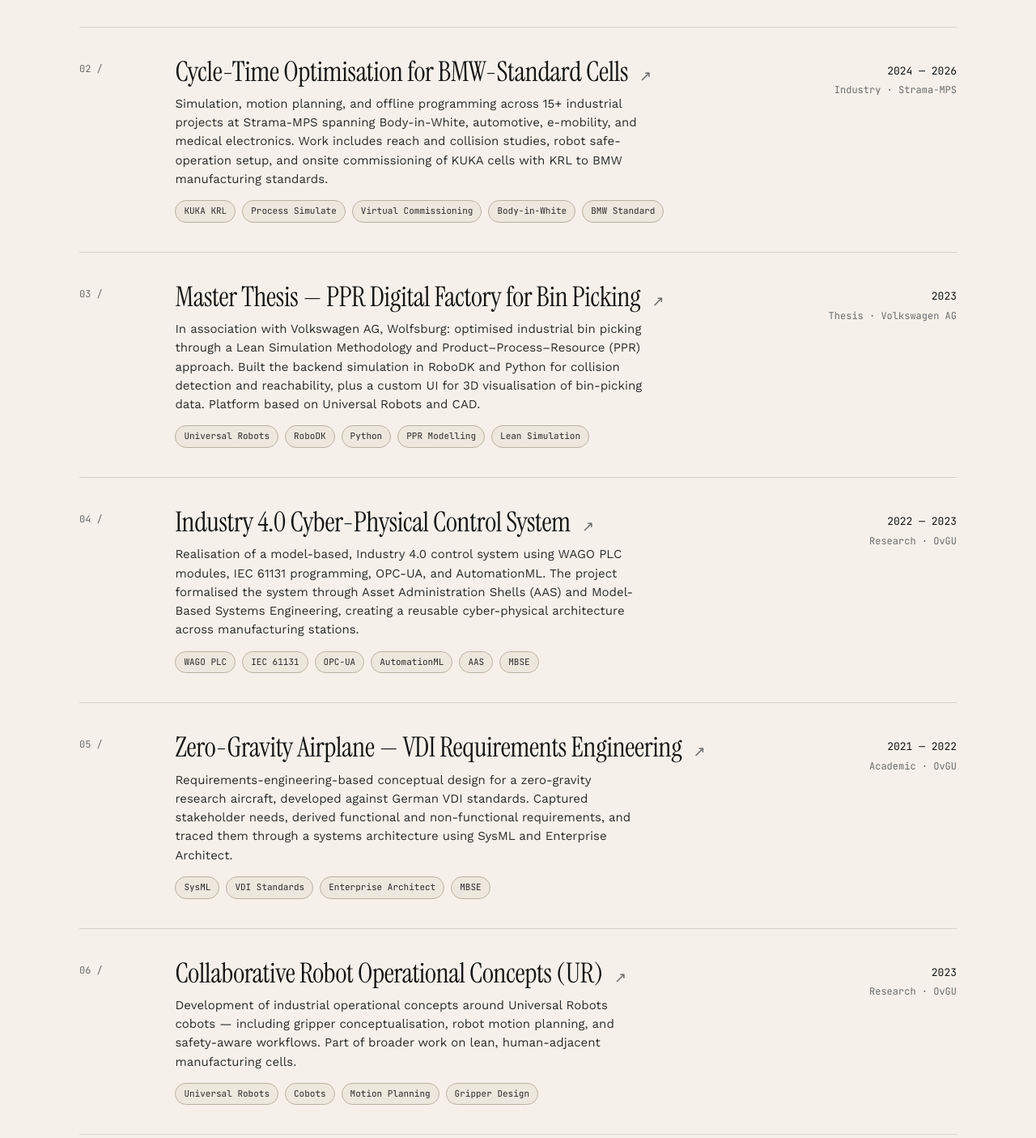
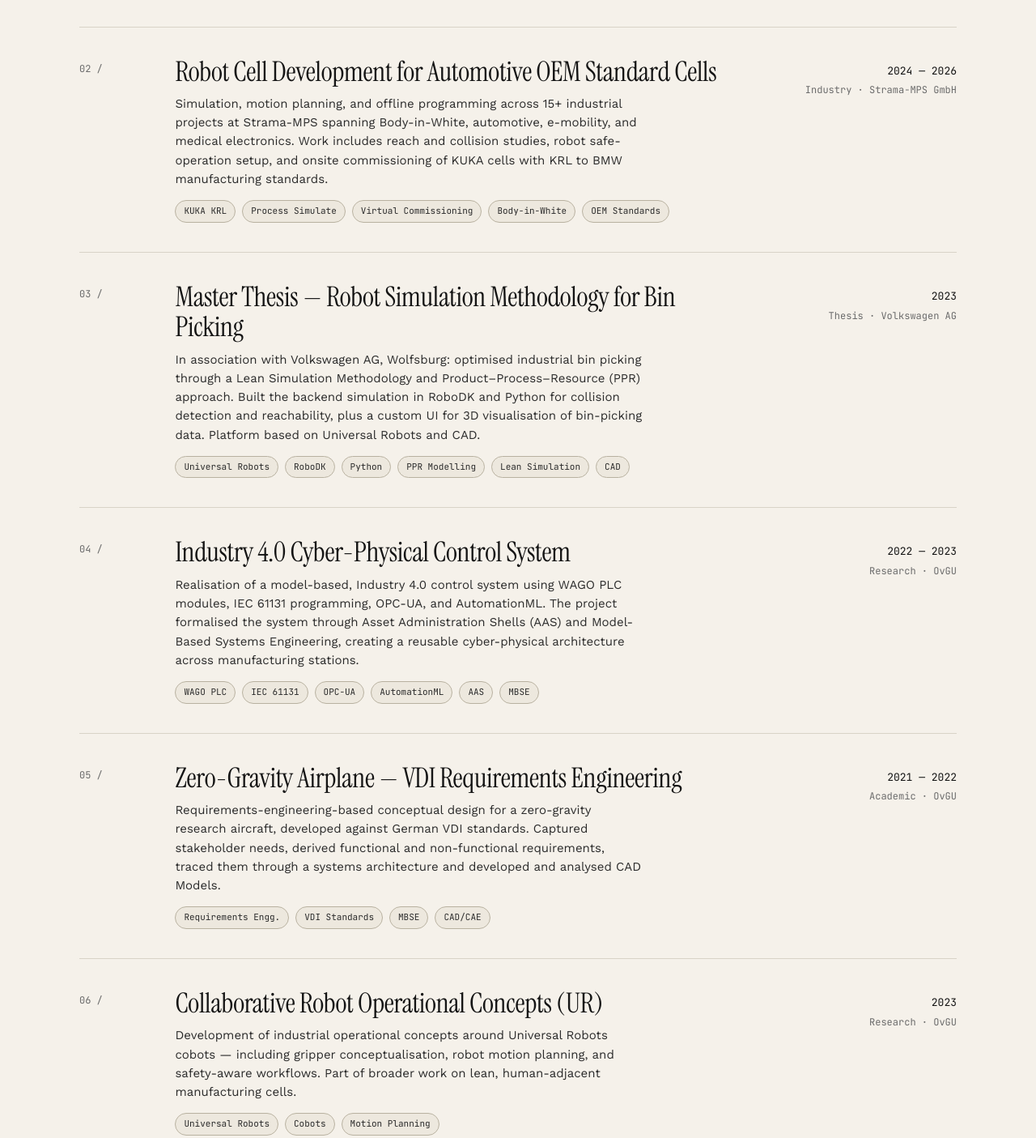
Before and after one commit to Thejas12Dixit/Thejas12Dixit.github.io, a plain HTML site: page index.html in a window 1280 px wide. Shown: the part 2849-4254 px from the top of the page at 81% size. Drawn offline with nearby package versions, Linux system fonts and the light colour scheme.

Commit message:
Add files via upload

```diff
--- a/index.html
+++ b/index.html
@@ -532,8 +532,8 @@
             <p>
               I care about the unglamorous details — cycle time, reach, clearance, safe zones,
               and the twenty small decisions that decide whether a robot cell works on day one
-              or week four. Outside of work I travel, cook, hike, read books
-              , watch animes to documentaries and ofcourse doomscroll Instagram.
+              or week four. Outside of work I travel, cook, hike, read
+              , watch anything from animes to documentaries and of course doomscroll Instagram.
             </p>
           </div>
 
@@ -602,8 +602,7 @@
             <div class="project-num">02 /</div>
             <div class="project-body">
               <h3 class="project-title">
-                Cycle-Time Optimisation for BMW-Standard Cells
-                <span class="project-arrow">↗</span>
+                Robot Cell Development for Automotive OEM Standard Cells
               </h3>
               <p class="project-desc">
                 Simulation, motion planning, and offline programming across 15+ industrial
@@ -617,12 +616,12 @@
                 <span class="tag">Process Simulate</span>
                 <span class="tag">Virtual Commissioning</span>
                 <span class="tag">Body-in-White</span>
-                <span class="tag">BMW Standard</span>
+                <span class="tag">OEM Standards</span>
               </div>
             </div>
             <div class="project-meta">
               <span class="year">2024 — 2026</span>
-              <span>Industry · Strama-MPS</span>
+              <span>Industry · Strama-MPS GmbH</span>
             </div>
           </a>
 
@@ -630,8 +629,7 @@
             <div class="project-num">03 /</div>
             <div class="project-body">
               <h3 class="project-title">
-                Master Thesis — PPR Digital Factory for Bin Picking
-                <span class="project-arrow">↗</span>
+                Master Thesis — Robot Simulation Methodology for Bin Picking
               </h3>
               <p class="project-desc">
                 In association with Volkswagen AG, Wolfsburg: optimised industrial bin picking
@@ -646,6 +644,7 @@
                 <span class="tag">Python</span>
                 <span class="tag">PPR Modelling</span>
                 <span class="tag">Lean Simulation</span>
+                <span class="tag">CAD</span>
               </div>
             </div>
             <div class="project-meta">
@@ -659,7 +658,6 @@
             <div class="project-body">
               <h3 class="project-title">
                 Industry 4.0 Cyber-Physical Control System
-                <span class="project-arrow">↗</span>
               </h3>
               <p class="project-desc">
                 Realisation of a model-based, Industry 4.0 control system using WAGO PLC
@@ -688,19 +686,18 @@
             <div class="project-body">
               <h3 class="project-title">
                 Zero-Gravity Airplane — VDI Requirements Engineering
-                <span class="project-arrow">↗</span>
               </h3>
               <p class="project-desc">
                 Requirements-engineering-based conceptual design for a zero-gravity research
                 aircraft, developed against German VDI standards. Captured stakeholder needs,
-                derived functional and non-functional requirements, and traced them through
-                a systems architecture using SysML and Enterprise Architect.
+                derived functional and non-functional requirements, traced them through
+                a systems architecture and developed and analysed CAD Models.
               </p>
               <div class="project-tags">
-                <span class="tag">SysML</span>
+                <span class="tag">Requirements Engg.</span>
                 <span class="tag">VDI Standards</span>
-                <span class="tag">Enterprise Architect</span>
                 <span class="tag">MBSE</span>
+                <span class="tag">CAD/CAE</span>
               </div>
             </div>
             <div class="project-meta">
@@ -714,7 +711,6 @@
             <div class="project-body">
               <h3 class="project-title">
                 Collaborative Robot Operational Concepts (UR)
-                <span class="project-arrow">↗</span>
               </h3>
               <p class="project-desc">
                 Development of industrial operational concepts around Universal Robots cobots —
@@ -725,7 +721,6 @@
                 <span class="tag">Universal Robots</span>
                 <span class="tag">Cobots</span>
                 <span class="tag">Motion Planning</span>
-                <span class="tag">Gripper Design</span>
               </div>
             </div>
             <div class="project-meta">
```
